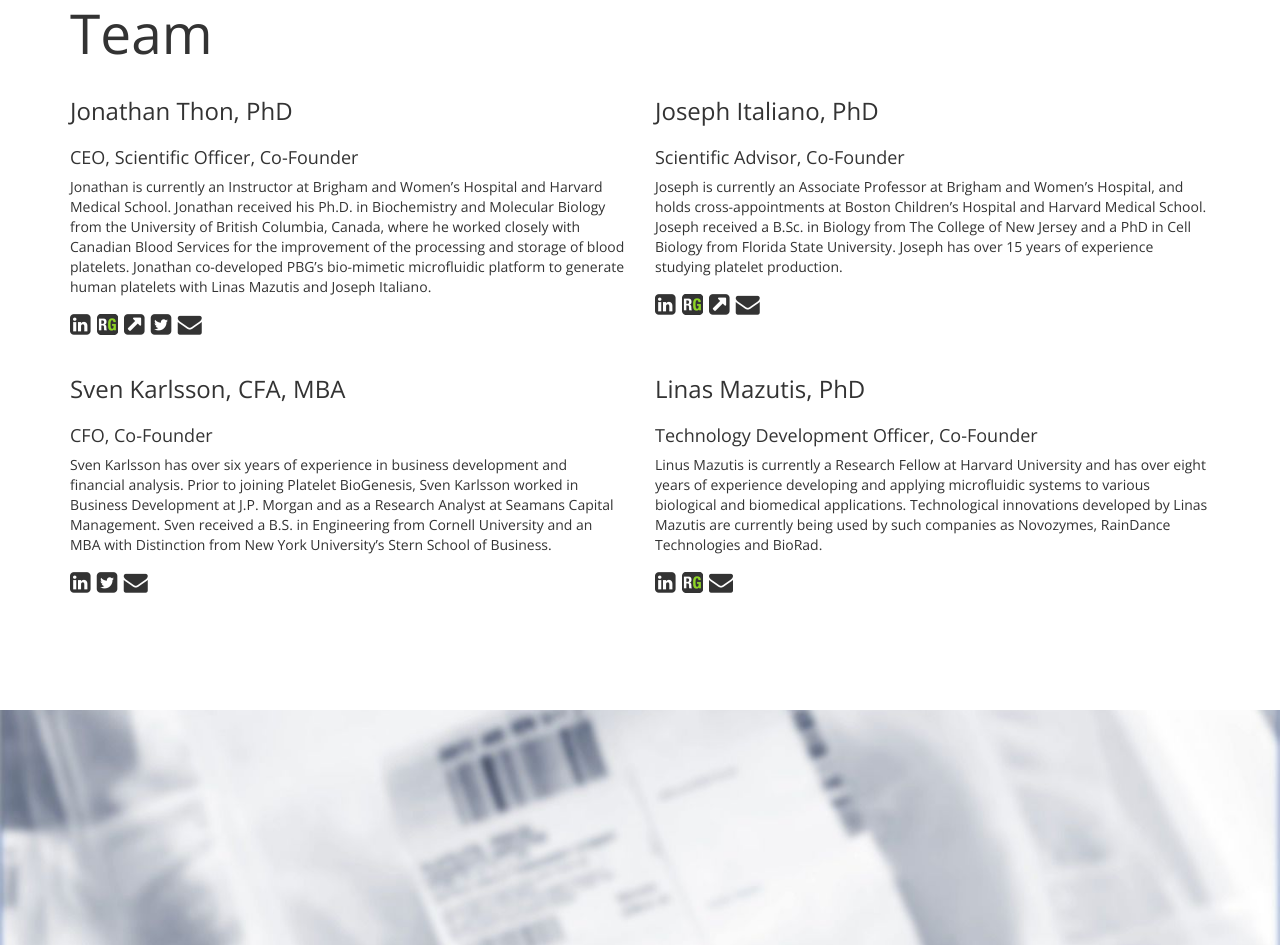
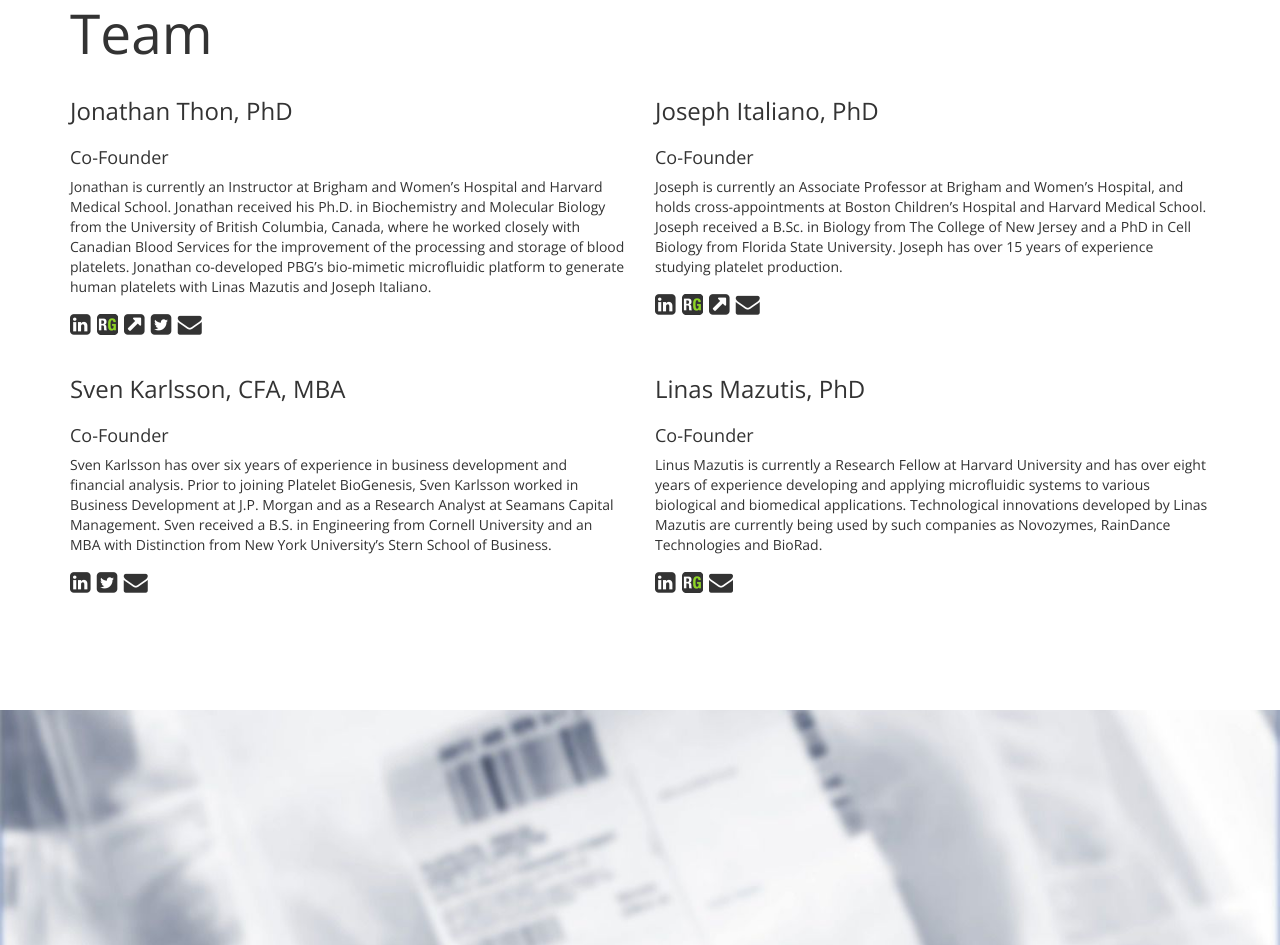
Before and after one commit to firestreak/new, a plain HTML site: page index.html in a window 1280 px wide. Shown: the part 2946-3891 px from the top of the page. Drawn offline with nearby package versions, Linux system fonts and the light colour scheme.

Commit message:
All are cofounders.

```diff
--- a/index.html
+++ b/index.html
@@ -161,7 +161,7 @@
   <div class="row feature mid">
 		<div class="col-sm-6">
       <h2>Jonathan Thon, PhD</h2>
-      <h3>CEO, Scientific Officer, Co-Founder</h3>
+      <h3>Co-Founder</h3>
       <p>Jonathan is currently an Instructor at Brigham and Women’s Hospital and Harvard Medical School. Jonathan received his Ph.D. in Biochemistry and Molecular Biology from the University of British Columbia, Canada, where he worked closely with Canadian Blood Services for the improvement of the processing and storage of blood platelets. Jonathan co-developed PBG’s bio-mimetic microfluidic platform to generate human platelets with Linas Mazutis and Joseph Italiano.</p>
       <p class="social">
         <a href="http://www.linkedin.com/profile/view?id=170909202" target="_blank" title="Linked In"><i class="fa fa-linkedin-square"></i></a>
@@ -173,7 +173,7 @@
 		</div>
     <div class="col-sm-6">
       <h2>Joseph Italiano, PhD</h2>
-      <h3>Scientific Advisor, Co-Founder</h3>
+      <h3>Co-Founder</h3>
       <p>Joseph is currently an Associate Professor at Brigham and Women’s Hospital, and holds cross-appointments at Boston Children’s Hospital and Harvard Medical School. Joseph received a B.Sc. in Biology from The College of New Jersey and a PhD in Cell Biology from Florida State University. Joseph has over 15 years of experience studying platelet production.</p>
       <p class="social">
         <a href="http://www.linkedin.com/profile/view?id=105039984" target="_blank" title="Linked In"><i class="fa fa-linkedin-square"></i></a>
@@ -186,7 +186,7 @@
   <div class="row feature bottom">
     <div class="col-sm-6">
       <h2>Sven Karlsson, CFA, MBA</h2>
-      <h3>CFO, Co-Founder</h3>
+      <h3>Co-Founder</h3>
       <p>Sven Karlsson has over six years of experience in business development and financial analysis. Prior to joining Platelet BioGenesis, Sven Karlsson worked in Business Development at J.P. Morgan and as a Research Analyst at Seamans Capital Management. Sven received a B.S. in Engineering from Cornell University and an MBA with Distinction from New York University’s Stern School of Business.</p>
       <p class="social">
         <a href="http://www.linkedin.com/profile/view?id=27060697" target="_blank" title="Linked In"><i class="fa fa-linkedin-square"></i></a>
@@ -196,7 +196,7 @@
     </div>
     <div class="col-sm-6">
       <h2>Linas Mazutis, PhD</h2>
-      <h3>Technology Development Officer, Co-Founder</h3>
+      <h3>Co-Founder</h3>
       <p>Linus Mazutis is currently a Research Fellow at Harvard University and has over eight years of experience developing and applying microfluidic systems to various biological and biomedical applications. Technological innovations developed by Linas Mazutis are currently being used by such companies as Novozymes, RainDance Technologies and BioRad.</p>
       <p class="social">
         <a href="http://www.linkedin.com/profile/view?id=317779603" target="_blank" title="Linked In"><i class="fa fa-linkedin-square"></i></a>
```
